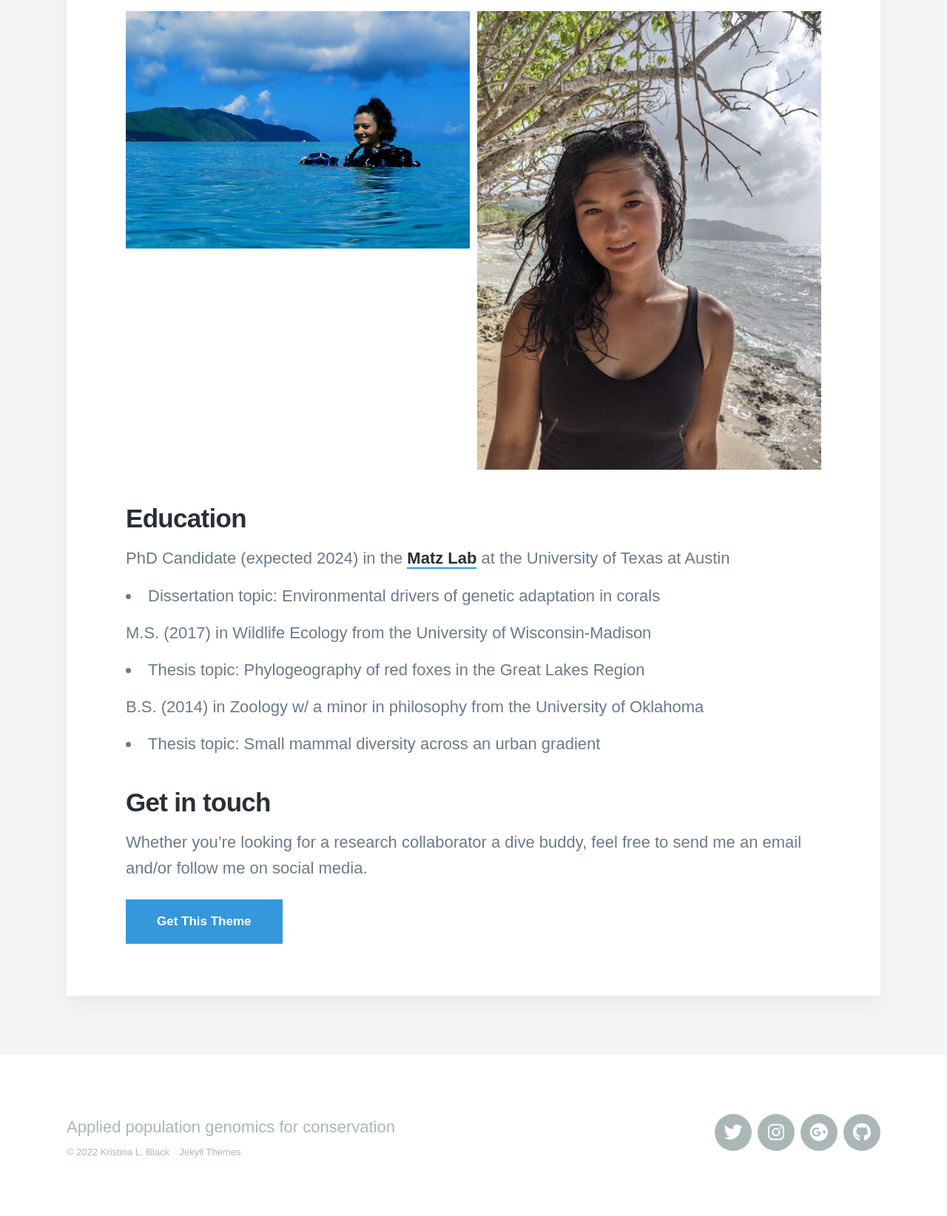
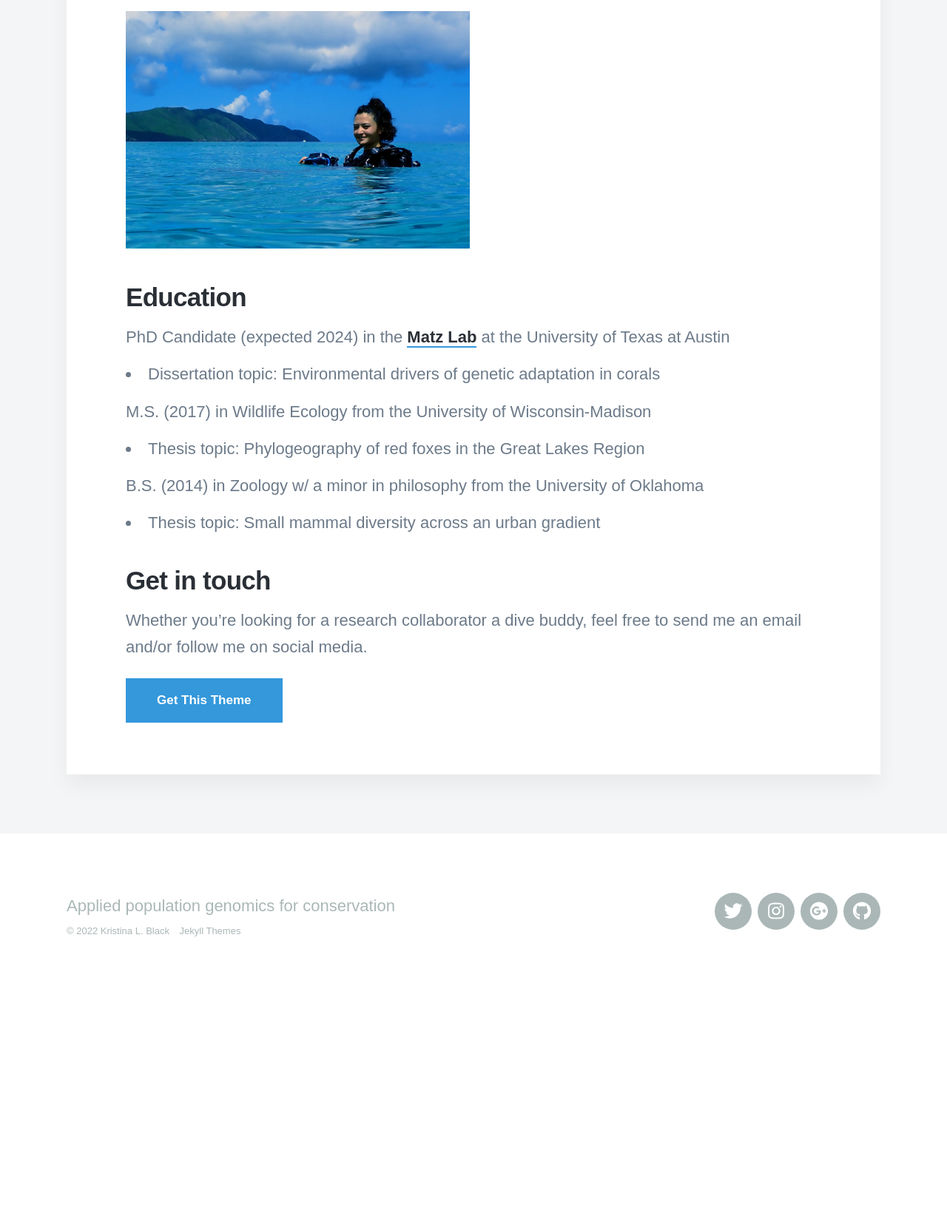
Before and after one commit to kristinaleilani/kristinaleilani.github.io, a Jekyll site: the page built from _pages/about.md, in a window 1280 px wide. Shown: the part 627-2271 px from the top of the page at 74% size. Built offline with Jekyll 4.4.1, drawn with Linux system fonts in a browser that asks for light colours; nearby versions of some CDN libraries; some web fonts are replaced; after the commit the page ends 1972 px from its top, so only the background shows below that.

Commit message:
Update about.md

```diff
--- a/_pages/about.md
+++ b/_pages/about.md
@@ -7,7 +7,6 @@ featured_image: /images/Apal_CaneBay.jpg
 
 <div class="gallery" data-columns="2">
 	<img src="/images/Headshot_CaneBay2.JPG">
-	<img src="/images/beach_portrait.jpg">
 </div>
 
 
```
